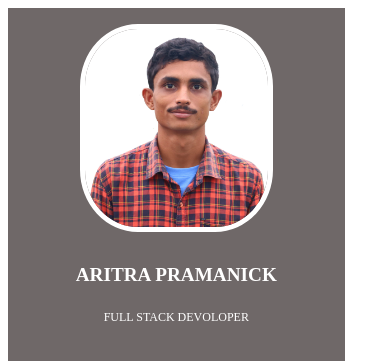
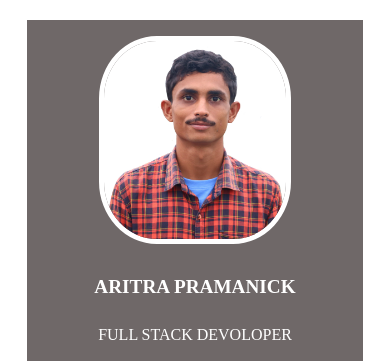
Before and after one commit to aritrapra/resume, a plain HTML site: page index.html in a window 390 px wide. Shown: the top 361 px of the page. Drawn offline with Linux system fonts and the light colour scheme.

Commit message:
Add files via upload

```diff
--- a/index.html
+++ b/index.html
@@ -234,24 +234,22 @@
     .contact-item{
         text-align: center;
     }
-    .main-content{
+    .main-content {
         min-height: 1000px;
+        width: 90%;
+        margin: 20px auto;
         display: grid;
         grid-template-columns: 300px 700px;
-        width: 90%;
     }
-    @media  screen and (max-width:674px) {
-        .main-content{
-            grid-template-columns: repeat(1, 1fr);
-        }
-    }
+
 
     .left-section{
         background-color: rgb(111, 104, 104);
+        grid-column: span 1;
     }
     .right-section{
         background-color: rgb(168, 168, 185);
-
+        grid-column: span 1 / span 2;
 
     }
 
@@ -277,7 +275,7 @@
     }
 
     .designation{
-        font-size: 0.75rem;
+        font-size: 1rem;
         text-align: center;
         text-transform: uppercase;
         padding-bottom: 0.5rem;
@@ -288,8 +286,11 @@
         text-align: center;
         padding: 1rem;
     }
-    @media all (max-width:674px){
-
+    @media screen and (min-width: 0px)and (max-width: 673px) {
+    .main-content {
+        display: grid;
+        grid-template-columns: repeat(1, 1fr);
     }
+  }
 
 </style>
```
